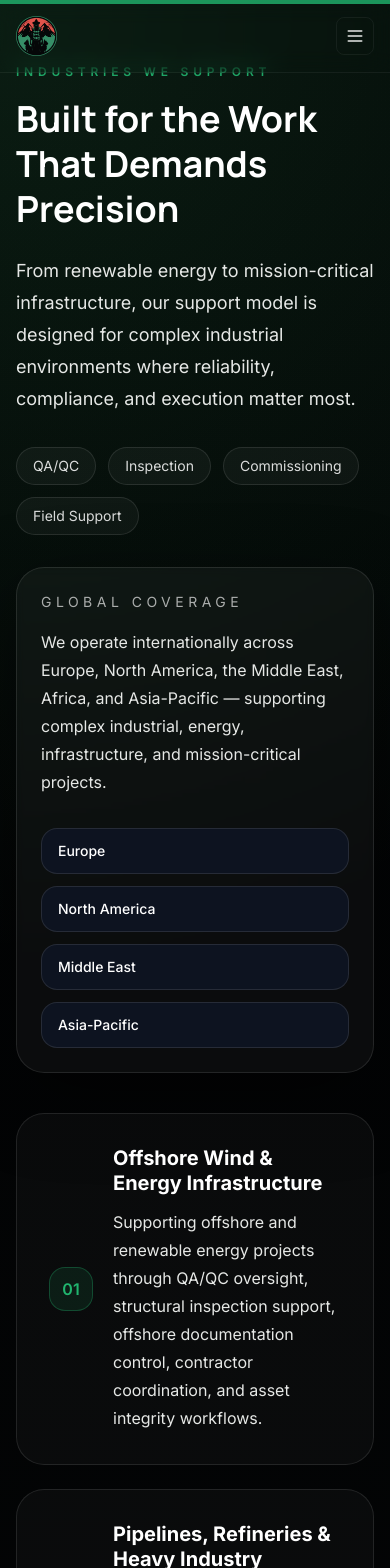
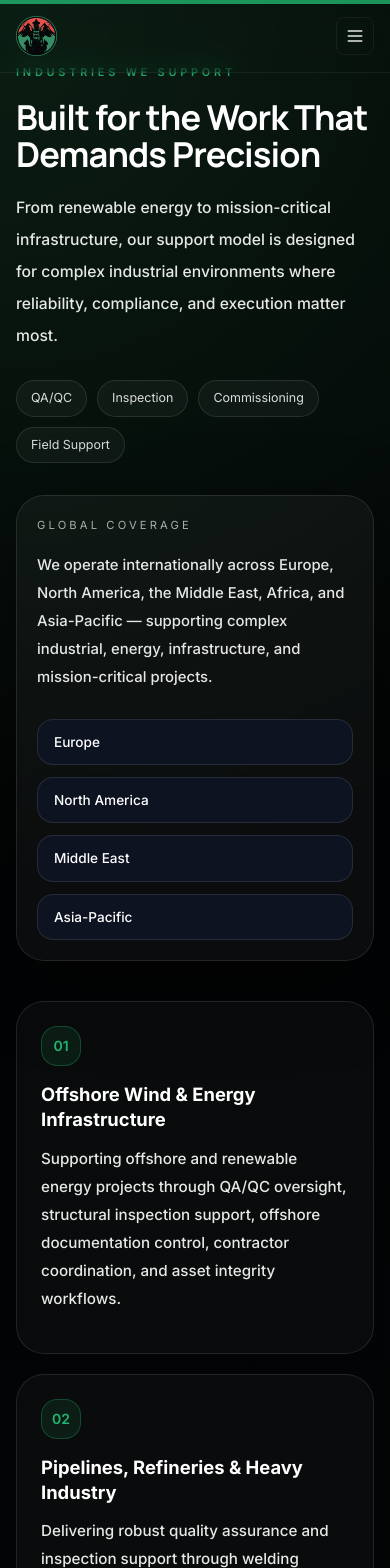
Before and after one commit to Touseefferozi/Backpack-Wenders, a Next.js app: page /en/industries in a window 390 px wide. Shown: the top 1568 px of the page. Built offline with nearby package versions, Linux system fonts and the light colour scheme.

Commit message:
Final multilingual and mobile typography updates

```diff
--- a/app/globals.css
+++ b/app/globals.css
@@ -22,7 +22,12 @@ body {
 
 @layer utilities {
   .text-balance {
-    overflow-wrap: anywhere;
+    /* Keep words intact on mobile and wrap only at natural boundaries. */
+    overflow-wrap: break-word;
+    word-break: normal;
+    -webkit-hyphens: none;
+    -ms-hyphens: none;
+    hyphens: none;
   }
 
   .text-shadow-soft {
@@ -33,3 +38,54 @@ body {
     text-shadow: 0 1px 2px rgba(0, 0, 0, 0.85);
   }
 }
+
+/* Global readable paragraph rules for balanced mobile typography */
+p {
+  max-width: 65ch;
+  margin: 0 0 1rem;
+  line-height: 1.6;
+  font-variation-settings: normal;
+  -webkit-hyphens: none;
+  -ms-hyphens: none;
+  hyphens: none;
+  overflow-wrap: break-word;
+  word-break: normal;
+  text-align: left;
+}
+
+/* Headings: keep tight but readable */
+h1, h2, h3 {
+  line-height: 1.08;
+}
+
+/* Slightly stronger body weight for small devices to avoid thin compressed text */
+@media (max-width: 640px) {
+  p {
+    max-width: 100%;
+    font-size: 0.98rem;
+    line-height: 1.62;
+    -webkit-hyphens: none;
+    -ms-hyphens: none;
+    hyphens: none;
+    overflow-wrap: break-word;
+    word-break: normal;
+  }
+
+  h1, h2, h3 {
+    line-height: 1.04;
+  }
+
+  /* Reduce heavy backdrop blur overlays that can lower contrast */
+  .backdrop-blur-sm {
+    --tw-backdrop-blur: blur(2px);
+    -webkit-backdrop-filter: var(--tw-backdrop-blur);
+    backdrop-filter: var(--tw-backdrop-blur);
+  }
+}
+
+/* Utility class for isolated prose containers when needed */
+.prose-container {
+  max-width: 65ch;
+  margin-left: 0;
+  margin-right: 0;
+}
--- a/components/hero.tsx
+++ b/components/hero.tsx
@@ -23,9 +23,11 @@ export function Hero() {
           src="/Images/banner-6.png"
           alt="Industrial field operations with technical planning and digital dashboards"
           fill
-          className="object-cover object-[50%_20%] brightness-95 sm:object-center sm:brightness-105"
+          sizes="100vw"
+          placeholder="empty"
+          className="object-cover object-center brightness-95 sm:object-center sm:brightness-105"
           priority
-          quality={85}
+          quality={90}
         />
         <div className="absolute inset-0 bg-[#020304]/52 sm:bg-[#020304]/40" />
         <div className="absolute inset-0 bg-[linear-gradient(180deg,rgba(2,3,4,0.18)_0%,rgba(2,3,4,0.42)_55%,rgba(2,3,4,0.72)_100%)] sm:bg-[linear-gradient(90deg,rgba(2,3,4,0.02)_0%,rgba(2,3,4,0.12)_42%,rgba(2,3,4,0.4)_68%,rgba(2,3,4,0.6)_100%)]" />
@@ -33,7 +35,7 @@ export function Hero() {
 
       <div className="relative mx-auto flex min-h-[calc(100svh-4rem)] items-start px-4 pb-10 pt-6 sm:min-h-[78vh] sm:items-center sm:px-6 sm:pb-20 sm:pt-0 lg:px-8">
         <Reveal>
-          <div key={language} className="max-w-[20rem] space-y-4 text-left sm:max-w-4xl sm:space-y-6 lg:space-y-8">
+          <div key={language} className="w-full max-w-[30rem] space-y-4 text-left sm:max-w-4xl sm:space-y-6 lg:max-w-4xl lg:space-y-8 prose-container">
             <div className="inline-flex items-center gap-3 rounded-full border border-white/10 bg-white/5 px-3 py-1.5 text-[0.64rem] font-semibold uppercase tracking-[0.28em] text-accent sm:px-4 sm:py-2 sm:text-[0.72rem] sm:tracking-[0.35em]">
               Pipeline Quality | Primary Division
             </div>
--- a/components/infrastructure-section.tsx
+++ b/components/infrastructure-section.tsx
@@ -10,24 +10,24 @@ export function InfrastructureSection() {
     <section id="industries" className="relative border-b border-white/10 py-16 sm:py-20 lg:py-24">
       <div className="absolute inset-0 -z-10 bg-[radial-gradient(circle_at_top_left,rgba(74,222,128,0.12),transparent_35%),radial-gradient(circle_at_bottom_right,rgba(59,130,246,0.08),transparent_32%)]" />
       <div className="mx-auto max-w-7xl px-4 sm:px-6 lg:px-8">
-        <div className="grid gap-8 lg:grid-cols-[0.9fr_1.1fr] lg:items-end lg:gap-10">
+        <div className="grid gap-8 lg:grid-cols-[0.9fr_1.1fr] lg:items-start lg:gap-10">
           <Reveal>
-            <div className="max-w-2xl">
-              <p className="text-xs font-semibold uppercase tracking-[0.4em] text-accent/90">
+            <div className="w-full max-w-[65ch] text-left prose-container">
+              <p className="text-[0.68rem] font-semibold uppercase tracking-[0.35em] text-accent/90 sm:text-xs sm:tracking-[0.4em]">
                 {content.infrastructure.eyebrow}
               </p>
-              <h2 className="mt-4 font-display text-4xl font-bold leading-tight text-white sm:text-5xl lg:text-6xl">
+              <h2 className="mt-4 font-display text-[2.15rem] font-bold leading-[1.08] tracking-tight text-white sm:text-5xl lg:text-6xl">
                 {content.infrastructure.title}
               </h2>
-              <p className="mt-6 text-lg leading-8 text-white/82 sm:text-xl">
+              <p className="mt-5 max-w-[65ch] text-[0.98rem] leading-8 text-white/82 font-medium sm:mt-6 sm:text-lg sm:leading-8 lg:text-xl break-words">
                 {content.infrastructure.subtitle}
               </p>
 
-              <div className="mt-8 flex flex-wrap gap-3">
+              <div className="mt-7 flex flex-wrap justify-start gap-2.5 sm:gap-3">
                 {['QA/QC', 'Inspection', 'Commissioning', 'Field Support'].map((item) => (
                   <span
                     key={item}
-                    className="rounded-full border border-white/10 bg-white/[0.04] px-4 py-2 text-sm text-white/85"
+                    className="rounded-full border border-white/10 bg-white/[0.04] px-3.5 py-2 text-[0.78rem] text-white/85 sm:px-4 sm:text-sm"
                   >
                     {item}
                   </span>
@@ -37,14 +37,16 @@ export function InfrastructureSection() {
           </Reveal>
 
           <Reveal>
-            <div className="rounded-[28px] border border-white/10 bg-white/[0.04] p-6 shadow-industrial backdrop-blur-sm sm:p-8">
-              <p className="text-sm uppercase tracking-[0.32em] text-white/65">Global Coverage</p>
-              <p className="mt-4 text-base leading-7 text-white/82">{content.infrastructure.intro}</p>
-              <div className="mt-8 grid gap-3 sm:grid-cols-2">
+            <div className="rounded-[28px] border border-white/10 bg-white/[0.04] p-5 text-left shadow-industrial backdrop-blur-sm sm:p-8">
+              <p className="text-[0.7rem] uppercase tracking-[0.28em] text-white/65 sm:text-sm sm:tracking-[0.32em]">Global Coverage</p>
+              <p className="mt-4 max-w-[58ch] text-[0.93rem] leading-7 text-white/82 font-medium sm:text-base sm:leading-7 break-words">
+                {content.infrastructure.intro}
+              </p>
+              <div className="mt-7 grid gap-3 sm:grid-cols-2">
                 {['Europe', 'North America', 'Middle East', 'Asia-Pacific'].map((region) => (
                   <div
                     key={region}
-                    className="rounded-2xl border border-white/10 bg-[#0d1320] px-4 py-3 text-sm font-medium text-white"
+                    className="rounded-2xl border border-white/10 bg-[#0d1320] px-4 py-3 text-[0.85rem] font-medium text-white sm:text-sm"
                   >
                     {region}
                   </div>
@@ -54,20 +56,20 @@ export function InfrastructureSection() {
           </Reveal>
         </div>
 
-        <div className="mt-10 grid gap-6 md:gap-8 lg:grid-cols-2">
+        <div className="mt-10 grid gap-5 md:gap-8 lg:grid-cols-2">
           {content.infrastructure.categories.map((category, index) => (
             <Reveal key={category.title}>
-              <article className="group relative flex h-full flex-col justify-center overflow-hidden rounded-[28px] border border-white/10 bg-white/[0.03] p-8 transition duration-300 hover:-translate-y-1 hover:border-accent/30 hover:bg-white/[0.06]">
-                <div className="absolute inset-0 bg-gradient-to-br from-white/[0.05] via-transparent to-transparent opacity-0 transition group-hover:opacity-100" />
-                <div className="relative flex flex-row items-center gap-5">
-                  <div className="flex h-11 w-11 shrink-0 items-center justify-center rounded-2xl border border-accent/30 bg-accent/10 text-base font-semibold text-accent">
+              <article className="group relative flex h-full flex-col justify-center overflow-hidden rounded-[28px] border border-white/10 bg-white/[0.03] p-6 transition duration-300 hover:-translate-y-1 hover:border-accent/30 hover:bg-white/[0.06] sm:p-8">
+                <div className="absolute inset-0 -z-10 pointer-events-none bg-gradient-to-br from-white/[0.05] via-transparent to-transparent opacity-0 transition group-hover:opacity-100" />
+                <div className="relative flex flex-col gap-4 sm:flex-row sm:items-center sm:gap-5">
+                  <div className="flex h-10 w-10 shrink-0 items-center justify-center rounded-2xl border border-accent/30 bg-accent/10 text-sm font-semibold text-accent sm:h-11 sm:w-11 sm:text-base">
                     {String(index + 1).padStart(2, '0')}
                   </div>
-                  <div className="flex-1">
-                    <h3 className="text-xl font-bold leading-tight text-white sm:text-2xl">
+                  <div className="flex-1 text-left">
+                    <h3 className="text-[1.15rem] font-bold leading-snug text-white sm:text-2xl">
                       {category.title}
                     </h3>
-                    <p className="mt-3 text-base leading-7 text-white/82">
+                    <p className="mt-3 text-[0.95rem] leading-7 text-white/82 font-medium sm:text-base break-words">
                       {category.description}
                     </p>
                   </div>
--- a/components/navbar.tsx
+++ b/components/navbar.tsx
@@ -84,8 +84,11 @@ export function Navbar() {
 
     const pathWithoutLocale = currentPath.replace(/^\/(en|de)(?=\/|$)/, '') || '/';
     const targetPath = pathWithoutLocale === '/' ? `/${code}` : `/${code}${pathWithoutLocale}`;
-    const targetUrl = new URL(targetPath, siteConfig.domains[code]);
-    window.location.href = targetUrl.toString();
+    // Preserve search and hash when navigating. Use a relative navigation to avoid
+    // opening a new tab or navigating to an unexpected host.
+    const search = window.location.search || '';
+    const hash = window.location.hash || '';
+    window.location.assign(`${targetPath}${search}${hash}`);
   };
 
   const navigation = [
```
